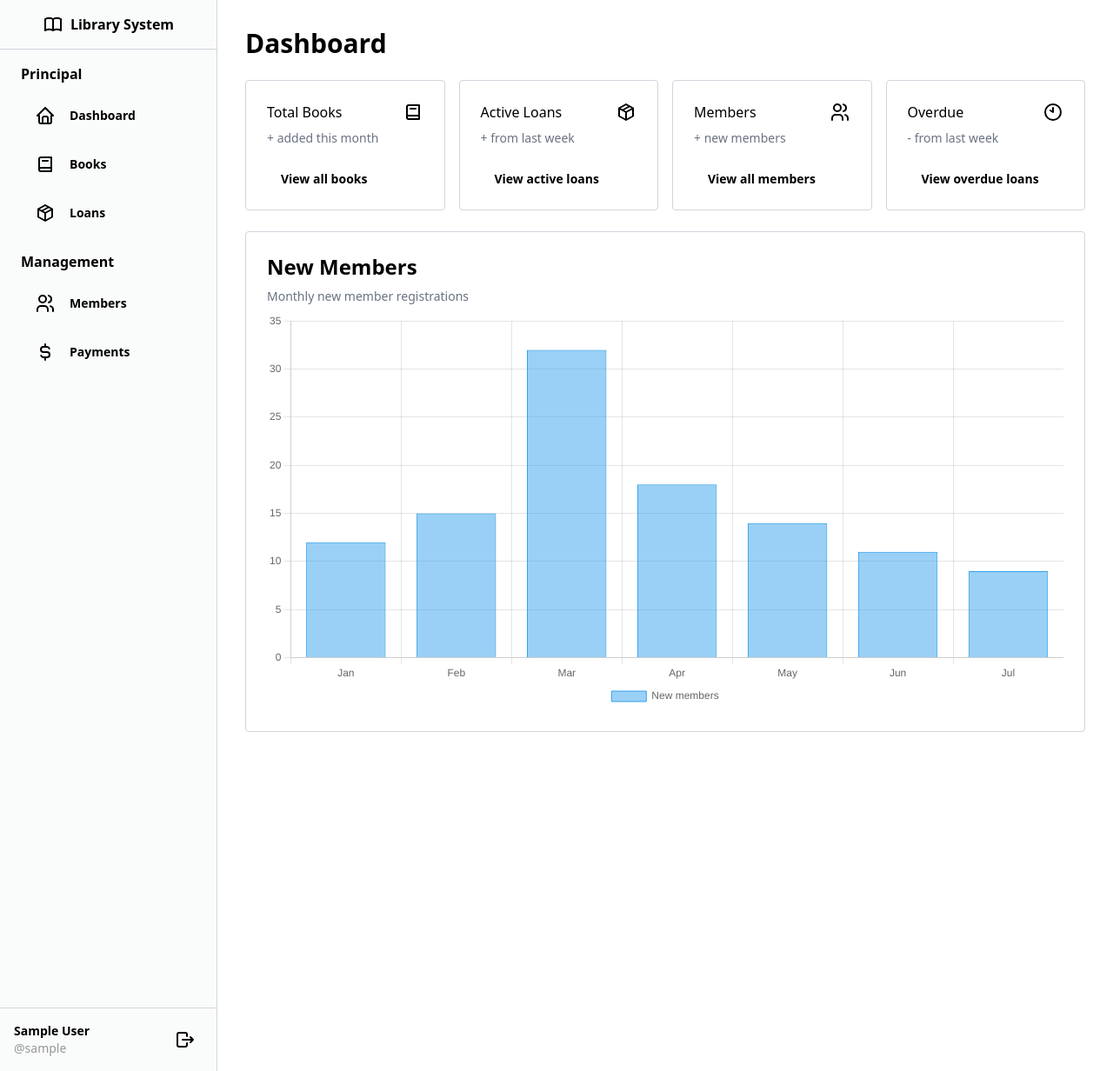
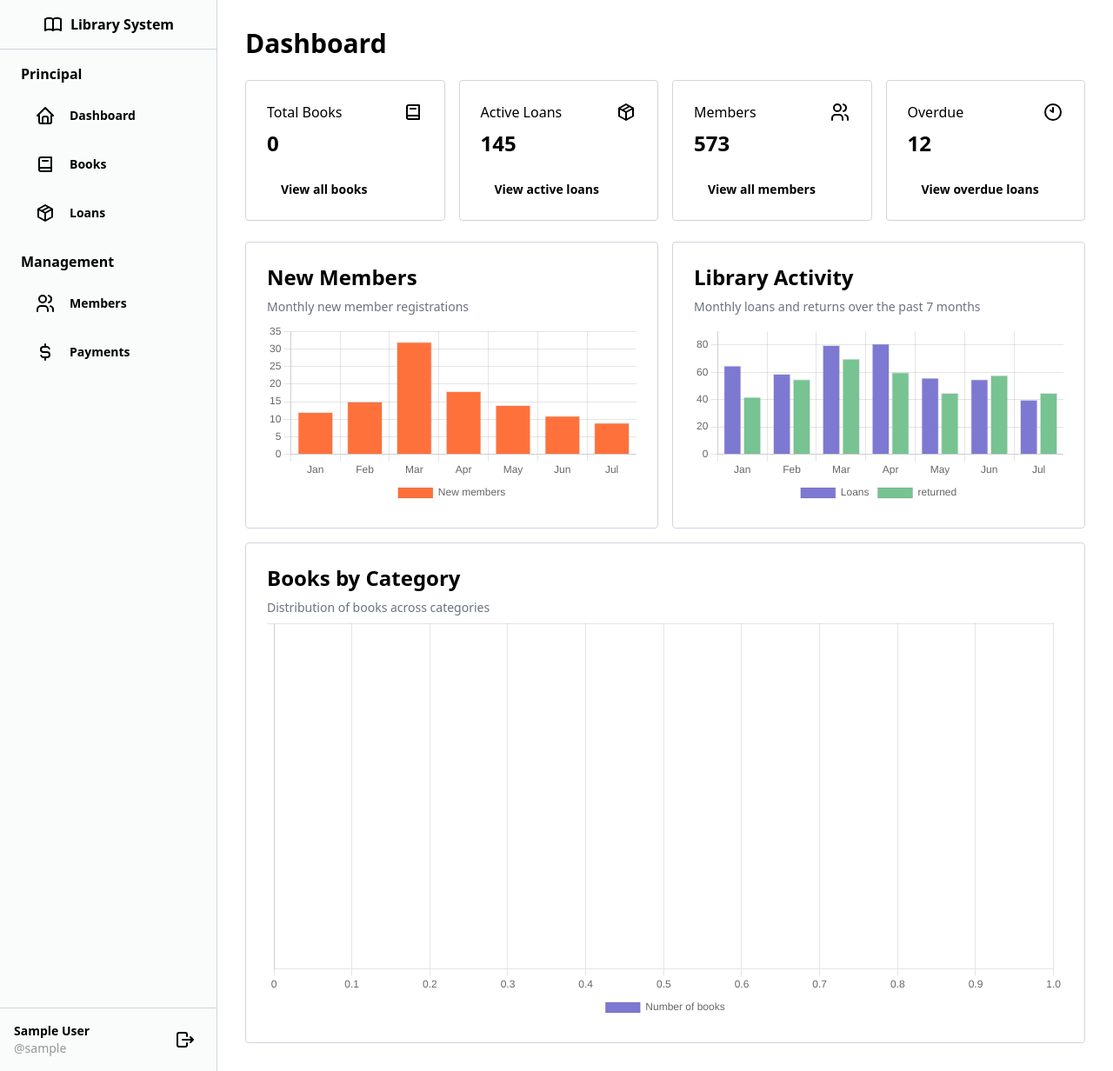
Before and after one commit to DarkMalk/django-gestion-biblioteca, a Django app: page /dashboard in a window 1280 px wide. Shown: the whole page at 87% size. Run offline with Django 5.2, Linux system fonts and the light colour scheme; the visitor is signed in with stand-in values (Sample User, id 1); data that the repository does not hold is empty.

Commit message:
Refactor dashboard statistics to use simplified variable names and update chart configurations for library activity and books by category

```diff
--- a/app/templates/pages/index.html
+++ b/app/templates/pages/index.html
@@ -13,11 +13,10 @@
           {% include "icons/book.html" %}
         </header>
         <div>
-          <h2 class="font-bold text-2xl">{{ books.total_books }}</h2>
-          <p class="text-sm text-gray-500">+{{ books.added_month }} added this month</p>
+          <h2 class="font-bold text-2xl">{{ total_books }}</h2>
         </div>
         <footer class="mt-4">
-          <a href="/books"
+          <a href="{% url 'books' %}"
              class="py-2 px-4 hover:bg-black/20 rounded transition-all text-sm font-semibold">View all books</a>
         </footer>
       </article>
@@ -27,11 +26,10 @@
           {% include "icons/package.html" %}
         </header>
         <div>
-          <h2 class="font-bold text-2xl">{{ loans.active_loans }}</h2>
-          <p class="text-sm text-gray-500">+{{ loans.active_from_last_week }} from last week</p>
+          <h2 class="font-bold text-2xl">{{ active_loans }}</h2>
         </div>
         <footer class="mt-4">
-          <a href="/loans"
+          <a href="{% url "loans" %}?status=active"
              class="py-2 px-4 hover:bg-black/20 rounded transition-all text-sm font-semibold">View active loans</a>
         </footer>
       </article>
@@ -41,8 +39,7 @@
           {% include "icons/users.html" %}
         </header>
         <div>
-          <h2 class="font-bold text-2xl">{{ members.total_members }}</h2>
-          <p class="text-sm text-gray-500">+{{ members.new_members }} new members</p>
+          <h2 class="font-bold text-2xl">{{ total_members }}</h2>
         </div>
         <footer class="mt-4">
           <a href="/members"
@@ -55,16 +52,16 @@
           {% include "icons/time.html" %}
         </header>
         <div>
-          <h2 class="font-bold text-2xl">{{ loans.overdue_loans }}</h2>
-          <p class="text-sm text-gray-500">-{{ loans.overdue_from_last_week }} from last week</p>
+          <h2 class="font-bold text-2xl">{{ overdue_loans }}</h2>
         </div>
         <footer class="mt-4">
-          <a href="/loans"
+          <a href="{% url "loans" %}?status=overdue"
              class="py-2 px-4 hover:bg-black/20 rounded transition-all text-sm font-semibold">View overdue loans</a>
         </footer>
       </article>
     </section>
-    <section id="graphics">
+    <section id="graphics"
+             class="w-full grid grid-cols-2 gap-4 max-lg:grid-cols-1">
       <article class="w-full flex flex-col gap-2 p-6 border border-gray-300 rounded">
         <header class="w-full flex flex-col gap-2">
           <h1 class="text-2xl font-bold">New Members</h1>
@@ -72,27 +69,43 @@
         </header>
         <canvas id="graphic-new-members"></canvas>
       </article>
+      <article class="w-full flex flex-col gap-2 p-6 border border-gray-300 rounded">
+        <header class="w-full flex flex-col gap-2">
+          <h1 class="text-2xl font-bold">Library Activity</h1>
+          <p class="text-sm text-gray-500">Monthly loans and returns over the past 7 months</p>
+        </header>
+        <canvas id="graphic-library-activity"></canvas>
+      </article>
+      <article class="w-full flex flex-col gap-2 p-6 border border-gray-300 rounded lg:col-span-2">
+        <header class="w-full flex flex-col gap-2">
+          <h1 class="text-2xl font-bold">Books by Category</h1>
+          <p class="text-sm text-gray-500">Distribution of books across categories</p>
+        </header>
+        <canvas id="graphic-books-by-category"></canvas>
+      </article>
     </section>
   </main>
   <script src="https://cdn.jsdelivr.net/npm/chart.js"></script>
   <script type="module">
     const $ = (element) => document.querySelector(element)
 
-    const ctx = $("#graphic-new-members").getContext("2d")
+    const dataNewMembers = {{ new_members_last_seven_months|safe }}
+    const dataLibraryActivity = {{ library_activity_last_seven_months|safe }}
+    const dataBooksByCategory = {{ books_by_category|safe }}
 
-    const data = {{ new_members_last_seven_months|safe }}
+    const ctxNewMembers = $("#graphic-new-members").getContext("2d")
+    const ctxLibraryActivity = $("#graphic-library-activity").getContext("2d")
+    const ctxBooksByCategory = $("#graphic-books-by-category").getContext("2d")
 
-    console.log(data)
-
-    new Chart(ctx, {
+    new Chart(ctxNewMembers, {
       type: 'bar',
       data: {
-        labels: Object.keys(data).map(key => key),
+        labels: Object.keys(dataNewMembers).map(key => key),
         datasets: [{
           label: 'New members',
-          data: Object.values(data).map(value => value),
+          data: Object.values(dataNewMembers).map(value => value),
           borderWidth: 1,
-          backgroundColor: ''
+          backgroundColor: '#FF713B'
         }]
       },
       options: {
@@ -108,5 +121,56 @@
         }
       }
     })
+
+    new Chart(ctxLibraryActivity, {
+      type: "bar",
+      data: {
+        labels: Object.keys(dataLibraryActivity).map(key => key),
+        datasets: [{
+          label: "Loans",
+          data: Object.values(dataLibraryActivity).map(value => value.loans),
+          borderWidth: 1,
+          backgroundColor: '#7D79D2'
+        },{
+          label: "returned",
+          data: Object.values(dataLibraryActivity).map(value => value.returned),
+          borderWidth: 1,
+          backgroundColor: '#77C392'
+        }],
+      },
+      options: {
+        scales: {
+          y: {
+            beginAtZero: true
+          }
+        },
+        plugins: {
+          legend: {
+            position: 'bottom'
+          }
+        }
+      }
+    })
+
+    new Chart(ctxBooksByCategory, {
+      type: "bar",
+      data: {
+        labels: Object.keys(dataBooksByCategory).map(key => key),
+        datasets: [{
+          label: "Number of books",
+          data: Object.values(dataBooksByCategory).map(value => value),
+          borderWidth: 1,
+          backgroundColor: '#7D79D2'
+        }],
+      },
+      options: {
+        indexAxis: 'y',
+        plugins: {
+          legend: {
+            position: 'bottom'
+          }
+        }
+      }
+    })
   </script>
 {% endblock body %}
```
